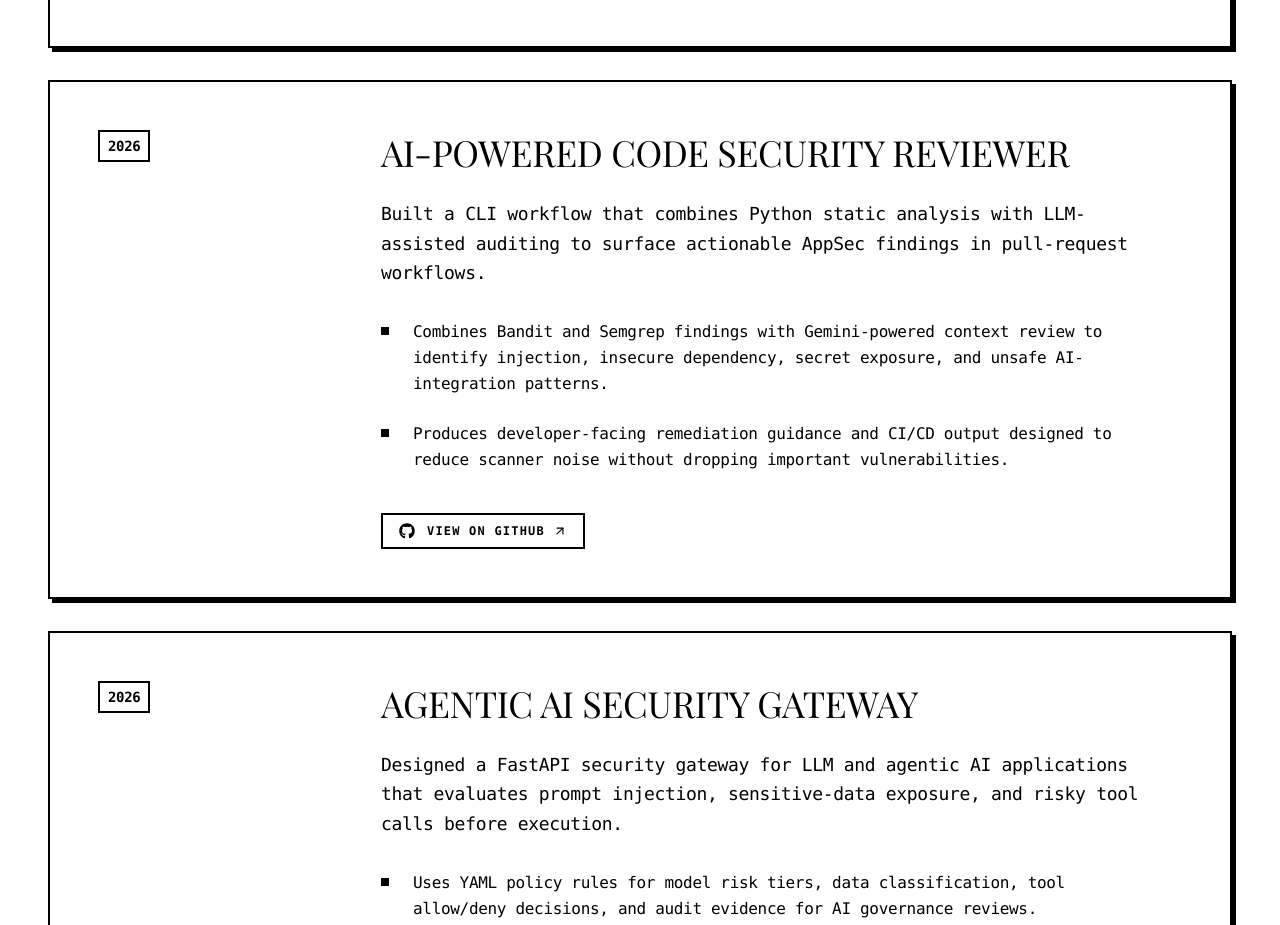
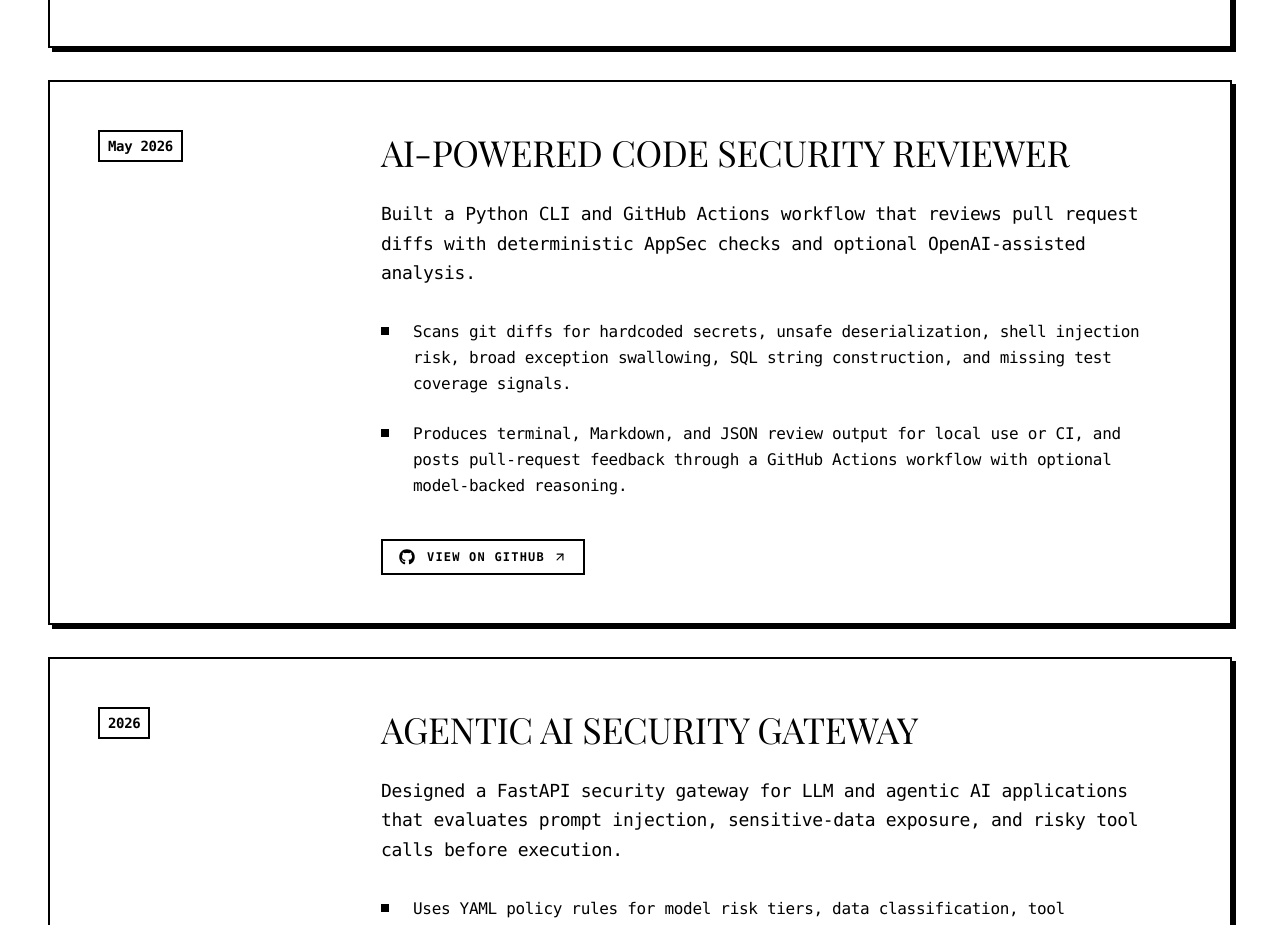
Before and after one commit to SahilPavaskar/portfolio, a React (Vite) app: page / in a window 1280 px wide. Shown: the part 5422-6347 px from the top of the page. Built offline with nearby package versions, Linux system fonts and the light colour scheme; a web font is replaced by a local one.

Commit message:
Update AI reviewer portfolio project

```diff
--- a/src/data/config.ts
+++ b/src/data/config.ts
@@ -98,13 +98,13 @@ export const portfolioConfig = {
     },
     {
       title: "AI-Powered Code Security Reviewer",
-      date: "2026",
-      description: "Built a CLI workflow that combines Python static analysis with LLM-assisted auditing to surface actionable AppSec findings in pull-request workflows.",
+      date: "May 2026",
+      description: "Built a Python CLI and GitHub Actions workflow that reviews pull request diffs with deterministic AppSec checks and optional OpenAI-assisted analysis.",
       bullets: [
-        "Combines Bandit and Semgrep findings with Gemini-powered context review to identify injection, insecure dependency, secret exposure, and unsafe AI-integration patterns.",
-        "Produces developer-facing remediation guidance and CI/CD output designed to reduce scanner noise without dropping important vulnerabilities."
+        "Scans git diffs for hardcoded secrets, unsafe deserialization, shell injection risk, broad exception swallowing, SQL string construction, and missing test coverage signals.",
+        "Produces terminal, Markdown, and JSON review output for local use or CI, and posts pull-request feedback through a GitHub Actions workflow with optional model-backed reasoning."
       ],
-      link: "https://github.com/SahilPavaskar"
+      link: "https://github.com/SahilPavaskar/ai-code-reviewer"
     },
     {
       title: "Agentic AI Security Gateway",
```
